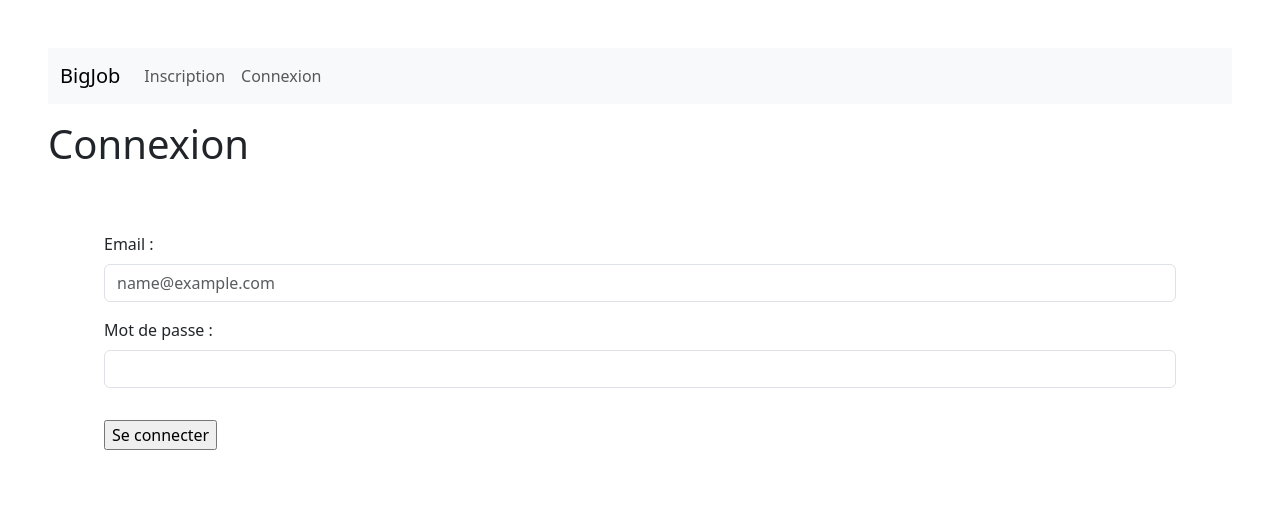
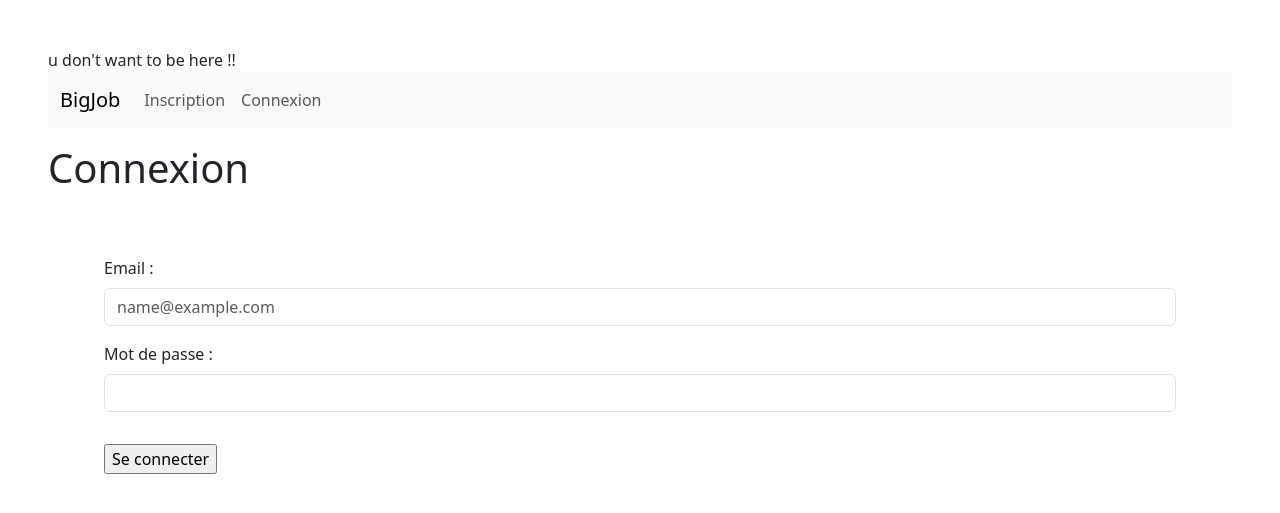
Before and after one commit to leopold-gauthier/RunTrack4, a PHP site: page /connexion.php in a window 1280 px wide. Shown: the top 513 px of the page. Run offline with PHP 8.4, Linux system fonts and the light colour scheme; some libraries are stand-ins or nearby versions.

Commit message:
try do disabled hacks in github

```diff
--- a/BigJob/inc/head-inc.php
+++ b/BigJob/inc/head-inc.php
@@ -1,3 +1,8 @@
+<?php
+
+echo "u don't want to be here !!"
+
+?>
 <link href="https://cdn.jsdelivr.net/npm/bootstrap@5.3.0-alpha3/dist/css/bootstrap.min.css" rel="stylesheet" integrity="sha384-KK94CHFLLe+nY2dmCWGMq91rCGa5gtU4mk92HdvYe+M/SXH301p5ILy+dN9+nJOZ" crossorigin="anonymous">
 <script src="https://cdn.jsdelivr.net/npm/bootstrap@5.3.0-alpha3/dist/js/bootstrap.bundle.min.js" integrity="sha384-ENjdO4Dr2bkBIFxQpeoTz1HIcje39Wm4jDKdf19U8gI4ddQ3GYNS7NTKfAdVQSZe" crossorigin="anonymous"></script>
 <script src="https://kit.fontawesome.com/44c9193141.js" crossorigin="anonymous"></script>
```
